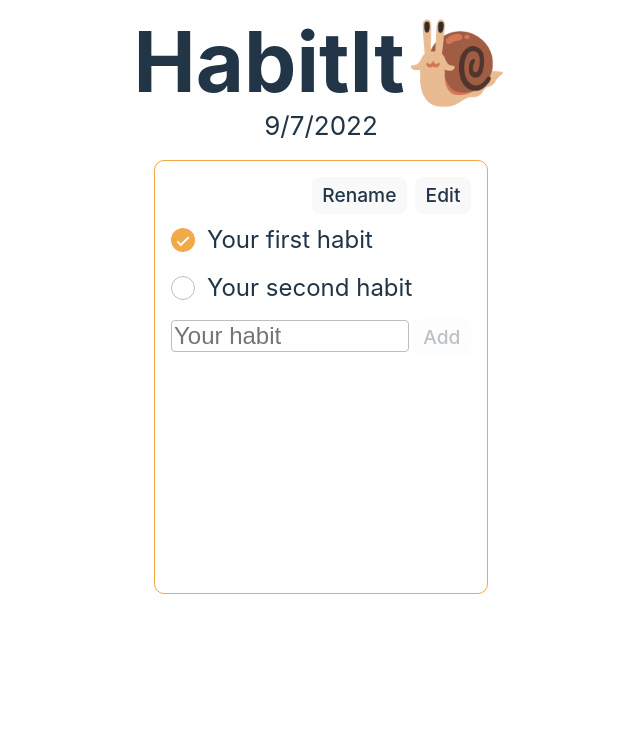
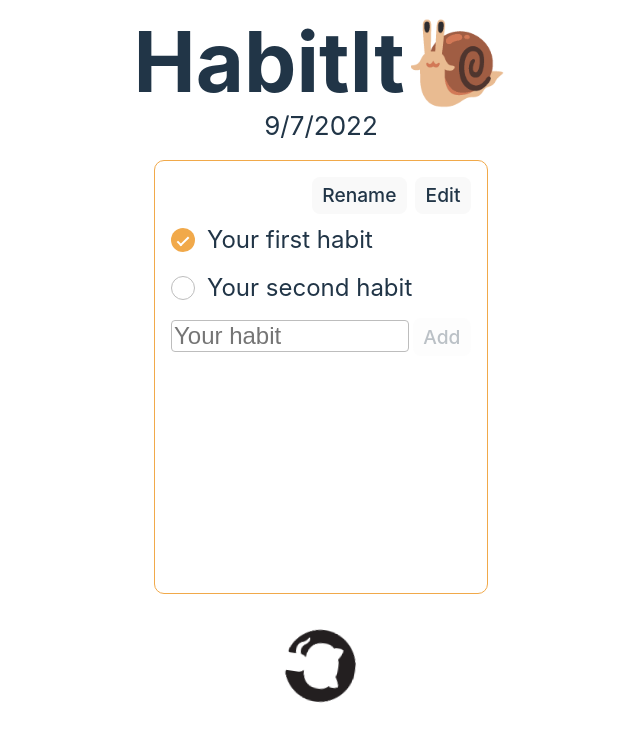
Before and after one commit to serjilyashenko/HabitIT, a React (Vite) app: page / in a window 1280 px wide. Shown: the top 742 px of the page, without its empty margins (319-959 px from the left). Built offline with nearby package versions, Linux system fonts and the light colour scheme.

Commit message:
add github link

```diff
--- a/src/components/App.jsx
+++ b/src/components/App.jsx
@@ -4,6 +4,7 @@ import { getToday } from '../utils/date';
 import { MainScreen } from './MainScreen';
 import { EditScreen } from './EditScreen';
 import { NewHabit } from './NewHabit';
+import githubLogo from '../assets/github.png';
 import appStyles from './App.module.css';
 
 export default function App() {
@@ -45,6 +46,15 @@ export default function App() {
           />
         )}
       </main>
+      <footer className={appStyles.footer}>
+        <a
+          href="https://github.com/serjilyashenko/HabitIT"
+          target="_blank"
+          rel="noreferrer"
+        >
+          <img src={githubLogo} className={appStyles.logo} alt="GitHub logo" />
+        </a>
+      </footer>
     </div>
   );
 }
--- a/src/components/App.module.css
+++ b/src/components/App.module.css
@@ -22,3 +22,30 @@
     border: 1px var(--habit-color) solid;
   }
 }
+
+.footer {
+  display: flex;
+  justify-content: center;
+}
+
+.logo {
+  height: 3em;
+  padding: 1.5em;
+  will-change: filter;
+  animation: logo-spin infinite 20s linear;
+}
+
+@keyframes logo-spin {
+  from {
+    transform: rotate(0deg);
+  }
+  to {
+    transform: rotate(360deg);
+  }
+}
+
+@media (prefers-color-scheme: dark) {
+  .logo {
+    filter: invert(1);
+  }
+}
```
Also changed, not shown: src/assets/github.png (added).
